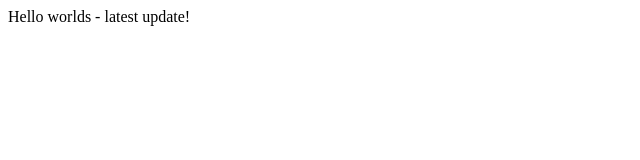
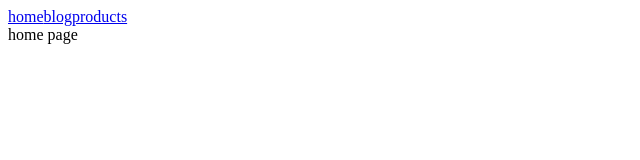
Before and after one commit to reggaeman007jah/gatsbyProject1, a Gatsby site: page / in a window 1280 px wide. Shown: the whole page, without its empty margins (0-640 px from the left). Built offline with nearby package versions, Linux system fonts and the light colour scheme; Gatsby itself is replaced by a stand-in of ours.

Commit message:
added pages

```diff
--- /dev/null
+++ b/src/pages/404.js
@@ -0,0 +1,6 @@
+import React from "react"
+import { Link } from "gatsby"
+
+export const Error = () => {
+  return <div>Something went terribly wrong...</div>
+}
--- /dev/null
+++ b/src/pages/blog.js
@@ -0,0 +1,15 @@
+import React, { Component } from "react"
+import { Link } from "gatsby"
+
+export default class blog extends Component {
+  render() {
+    return (
+      <div>
+        <Link to="/">home</Link>
+        <Link to="/blog">blog</Link>
+        <Link to="/products">products</Link>
+        <div>products page</div>
+      </div>
+    )
+  }
+}
--- a/src/pages/index.js
+++ b/src/pages/index.js
@@ -1,3 +1,11 @@
 import React from "react"
+import { Link } from "gatsby"
 
-export default () => <div>Hello worlds - latest update!</div>
+export default () => (
+  <div>
+    <Link to="/">home</Link>
+    <Link to="/blog">blog</Link>
+    <Link to="/products">products</Link>
+    <div>home page</div>
+  </div>
+)
```
Also changed, not shown: src/pages/products.js (added, +13 -0 lines).
